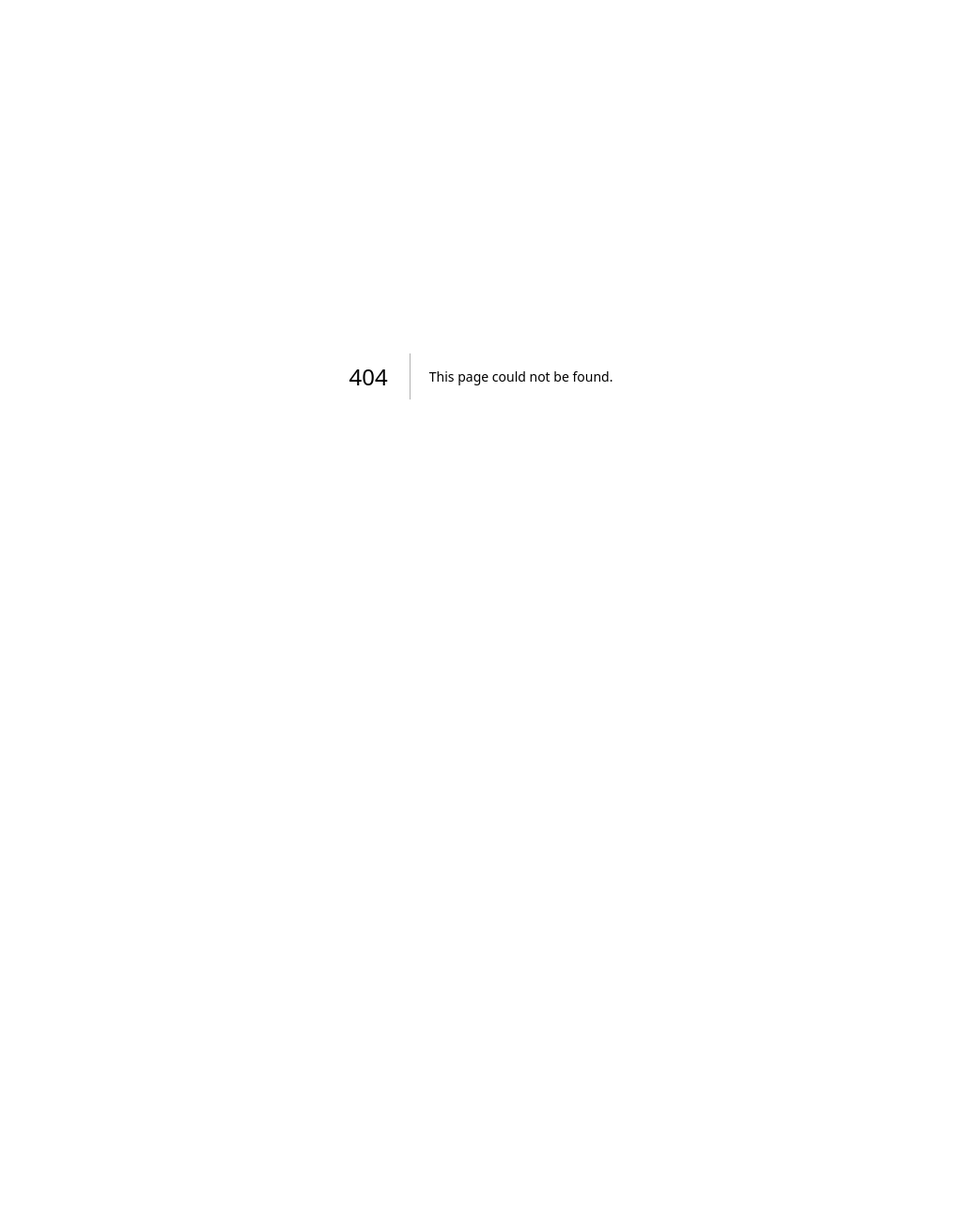
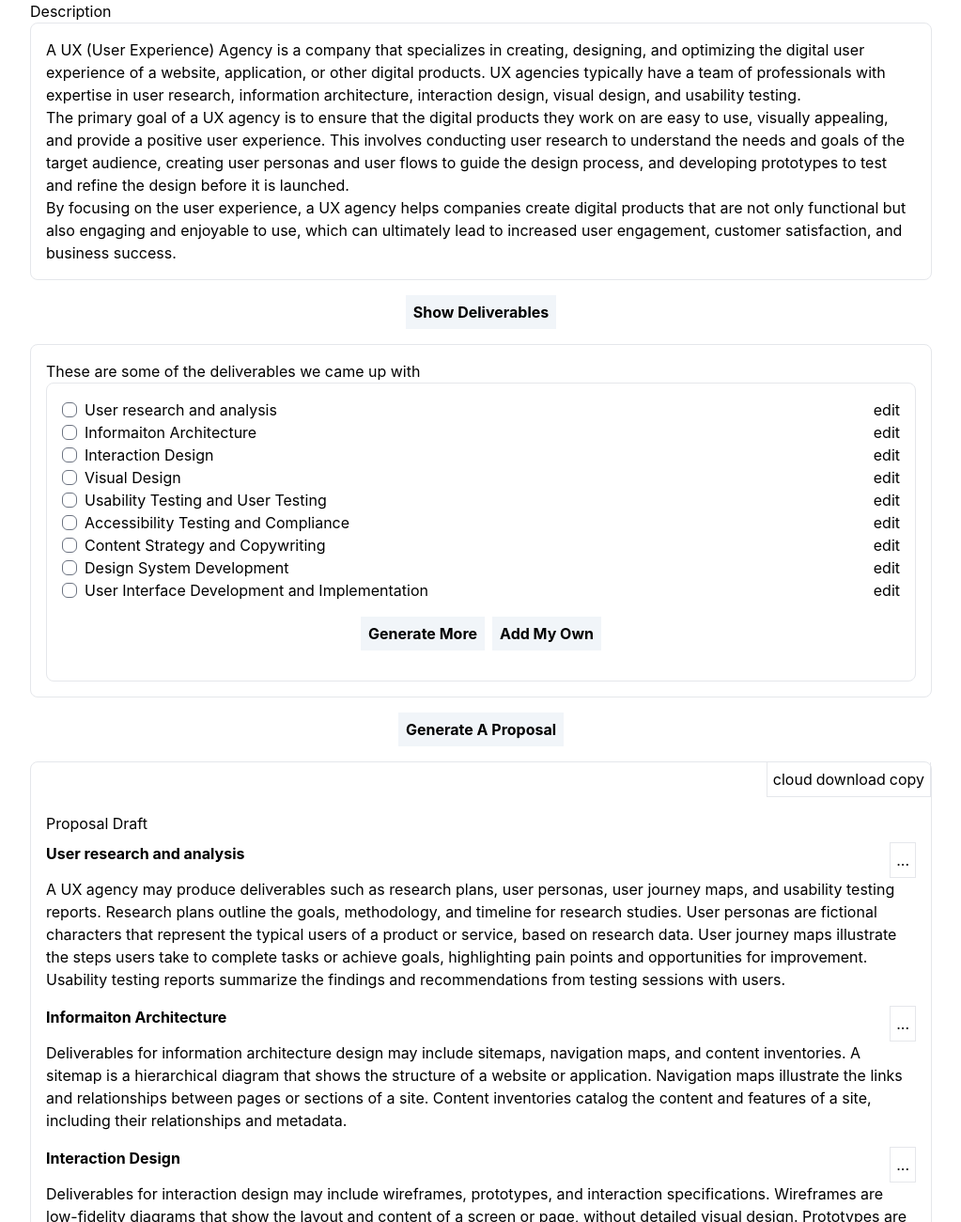
Before and after one commit to idmo/nextjs_tailwindcss_storybook_sandbox, a Next.js app: page /builder in a window 1280 px wide. Before the commit this address had no page. Shown: the top 1300 px of the page at 94% size, without its empty margins (128-1151 px from the left). Before the commit the page ends 800 px from the top, so only its background shows below. Built offline with nearby package versions, Linux system fonts and the light colour scheme.

Commit message:
build out builder layout in Tailwind

```diff
--- /dev/null
+++ b/mocks/deliverables.js
@@ -0,0 +1,56 @@
+export const DELIVERABLES = [
+  {
+    id: 0,
+    name: "User research and analysis",
+    description:
+      "A UX agency may produce deliverables such as research plans, user personas, user journey maps, and usability testing reports. Research plans outline the goals, methodology, and timeline for research studies. User personas are fictional characters that represent the typical users of a product or service, based on research data. User journey maps illustrate the steps users take to complete tasks or achieve goals, highlighting pain points and opportunities for improvement. Usability testing reports summarize the findings and recommendations from testing sessions with users.",
+  },
+  {
+    id: 1,
+    name: "Informaiton Architecture",
+    description:
+      "Deliverables for information architecture design may include sitemaps, navigation maps, and content inventories. A sitemap is a hierarchical diagram that shows the structure of a website or application. Navigation maps illustrate the links and relationships between pages or sections of a site. Content inventories catalog the content and features of a site, including their relationships and metadata.",
+  },
+  {
+    id: 2,
+    name: "Interaction Design",
+    description:
+      "Deliverables for interaction design may include wireframes, prototypes, and interaction specifications. Wireframes are low-fidelity diagrams that show the layout and content of a screen or page, without detailed visual design. Prototypes are interactive mockups that simulate user interactions with a product, allowing for testing and feedback. Interaction specifications are detailed documentation that specifies the behavior and functionality of interactive elements, such as buttons, menus, and forms.",
+  },
+  {
+    id: 3,
+    name: "Visual Design",
+    description:
+      "Deliverables for visual design may include style guides, mood boards, and high-fidelity mockups. Style guides define the visual language and design elements used in a product, such as colors, typography, and iconography. Mood boards are collages of images and colors that convey the tone and atmosphere of a product. High-fidelity mockups are detailed designs that show the visual layout and design of a product, often including interactive elements.",
+  },
+  {
+    id: 4,
+    name: "Usability Testing and User Testing",
+    description:
+      "Deliverables for usability and user testing may include testing plans, testing scripts, and testing reports. Testing plans outline the goals, methodology, and metrics for testing sessions. Testing scripts provide a detailed script of the tasks and scenarios that users will complete during testing. Testing reports summarize the findings and recommendations from testing sessions with users.",
+  },
+  {
+    id: 5,
+    name: "Accessibility Testing and Compliance",
+    description:
+      "Deliverables for accessibility testing and compliance may include accessibility audit reports, accessibility guidelines, and accessibility remediation plans. Accessibility audit reports summarize the findings and recommendations from an audit of a product's accessibility compliance. Accessibility guidelines provide guidance on designing products that are accessible to users with disabilities. Accessibility remediation plans outline the steps needed to address accessibility issues and bring a product into compliance.",
+  },
+  {
+    id: 6,
+    name: "Content Strategy and Copywriting",
+    description:
+      "Deliverables for content strategy and copywriting may include content audits, content plans, and content style guides. Content audits evaluate the existing content of a product or service and identify opportunities for improvement. Content plans outline the goals, audience, and messaging for content creation and development. Content style guides define the tone, style, and voice of a product's content.",
+  },
+  {
+    id: 7,
+    name: "Design System Development",
+    description:
+      "Deliverables for design system development may include design system guidelines, component libraries, and design system documentation. Design system guidelines provide guidance on designing and developing products that follow a consistent visual language and design system. Component libraries provide a library of pre-built design components that can be used to build products more efficiently. Design system documentation provides detailed documentation on the design system, including guidelines, patterns, and usage examples.",
+  },
+  {
+    id: 8,
+    name: "User Interface Development and Implementation",
+    description:
+      "Deliverables for user interface development and implementation may include code repositories, style guides, and development documentation. Code repositories provide the source code for a product's user interface. Style guides define the visual language and design elements used in a product's user interface. Development documentation provides detailed documentation on the development process, including code.",
+  },
+];
--- a/package.json
+++ b/package.json
@@ -34,6 +34,7 @@
     "@storybook/react": "^6.5.13",
     "@storybook/testing-library": "^0.0.13",
     "@svgr/webpack": "^6.5.1",
+    "@tailwindcss/forms": "^0.5.3",
     "@types/node": "18.11.9",
     "@types/react": "18.0.25",
     "@types/react-dom": "18.0.9",
--- /dev/null
+++ b/pages/builder/index.tsx
@@ -0,0 +1,93 @@
+import { DELIVERABLES } from "../../mocks/deliverables";
+
+const Builder = () => {
+  return (
+    <main className="m-auto w-3/4">
+      <section>
+        <div>Description</div>
+        <div className="rounded-lg border p-4">
+          <p>
+            {" "}
+            A UX (User Experience) Agency is a company that specializes in
+            creating, designing, and optimizing the digital user experience of a
+            website, application, or other digital products. UX agencies
+            typically have a team of professionals with expertise in user
+            research, information architecture, interaction design, visual
+            design, and usability testing.
+          </p>
+          <p>
+            The primary goal of a UX agency is to ensure that the digital
+            products they work on are easy to use, visually appealing, and
+            provide a positive user experience. This involves conducting user
+            research to understand the needs and goals of the target audience,
+            creating user personas and user flows to guide the design process,
+            and developing prototypes to test and refine the design before it is
+            launched.
+          </p>
+          <p>
+            By focusing on the user experience, a UX agency helps companies
+            create digital products that are not only functional but also
+            engaging and enjoyable to use, which can ultimately lead to
+            increased user engagement, customer satisfaction, and business
+            success.
+          </p>
+        </div>
+      </section>
+      <div className="m-auto flex justify-center py-4">
+        <button className="bg-slate-100 px-2 py-1.5 font-bold">
+          Show Deliverables
+        </button>
+      </div>
+      <section className="rounded-lg border p-4">
+        <div>These are some of the deliverables we came up with</div>
+        <div className="rounded-lg border p-4">
+          {DELIVERABLES.map((_d, i) => (
+            <div key={i} className="flex flex-row justify-between">
+              <div className="flex flex-row items-center justify-start space-x-2">
+                <input type="checkbox" className="rounded-md" />
+                <div>{_d.name}</div>
+              </div>
+              <div>edit</div>
+            </div>
+          ))}
+          <div className="m-auto flex justify-center space-x-2 py-4">
+            <button className="bg-slate-100 px-2 py-1.5 font-bold">
+              Generate More
+            </button>
+            <button className="bg-slate-100 px-2 py-1.5 font-bold">
+              Add My Own
+            </button>
+          </div>
+        </div>
+      </section>
+      <div className="m-auto flex justify-center py-4">
+        <button className="bg-slate-100 px-2 py-1.5 font-bold">
+          Generate A Proposal
+        </button>
+      </div>
+      <section className="rounded-lg border">
+        <div className="flex flex-row justify-end">
+          <div className="space-x-1 border border-t-0 p-1.5">
+            <button>cloud</button>
+            <button>download</button>
+            <button>copy</button>
+          </div>
+        </div>
+        <article className="p-4">
+          <h3>Proposal Draft</h3>
+          {DELIVERABLES.map((_detail, i) => (
+            <div key={i} className="py-2">
+              <div className="flex flex-row justify-between">
+                <div className="font-bold">{_detail.name}</div>
+                <div className="border p-1.5">...</div>
+              </div>
+              <div>{_detail.description}</div>
+            </div>
+          ))}
+        </article>
+      </section>
+    </main>
+  );
+};
+
+export default Builder;
--- a/tailwind.config.js
+++ b/tailwind.config.js
@@ -18,5 +18,5 @@ module.exports = {
       },
     },
   },
-  plugins: [],
+  plugins: [require("@tailwindcss/forms")],
 };
```
Also changed, not shown: 2 other files (tests, documents, lock files or other folders).
